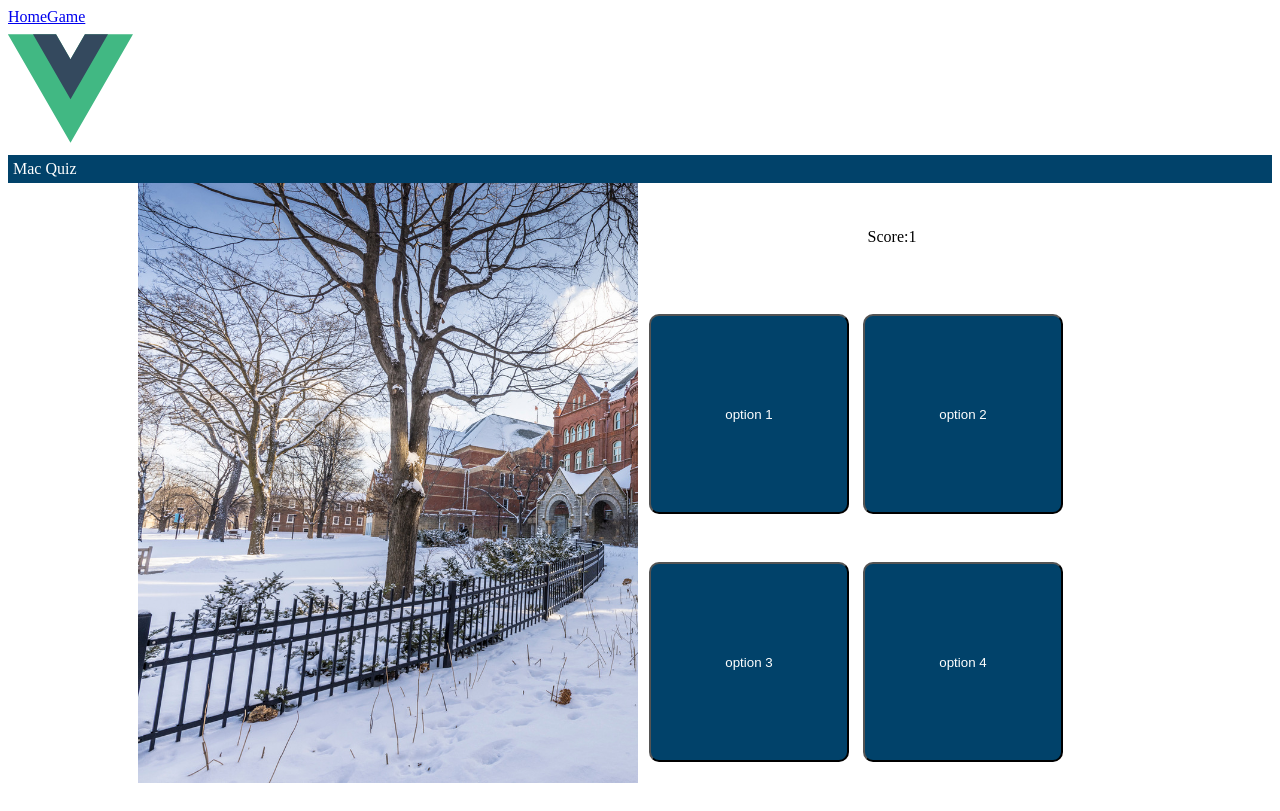
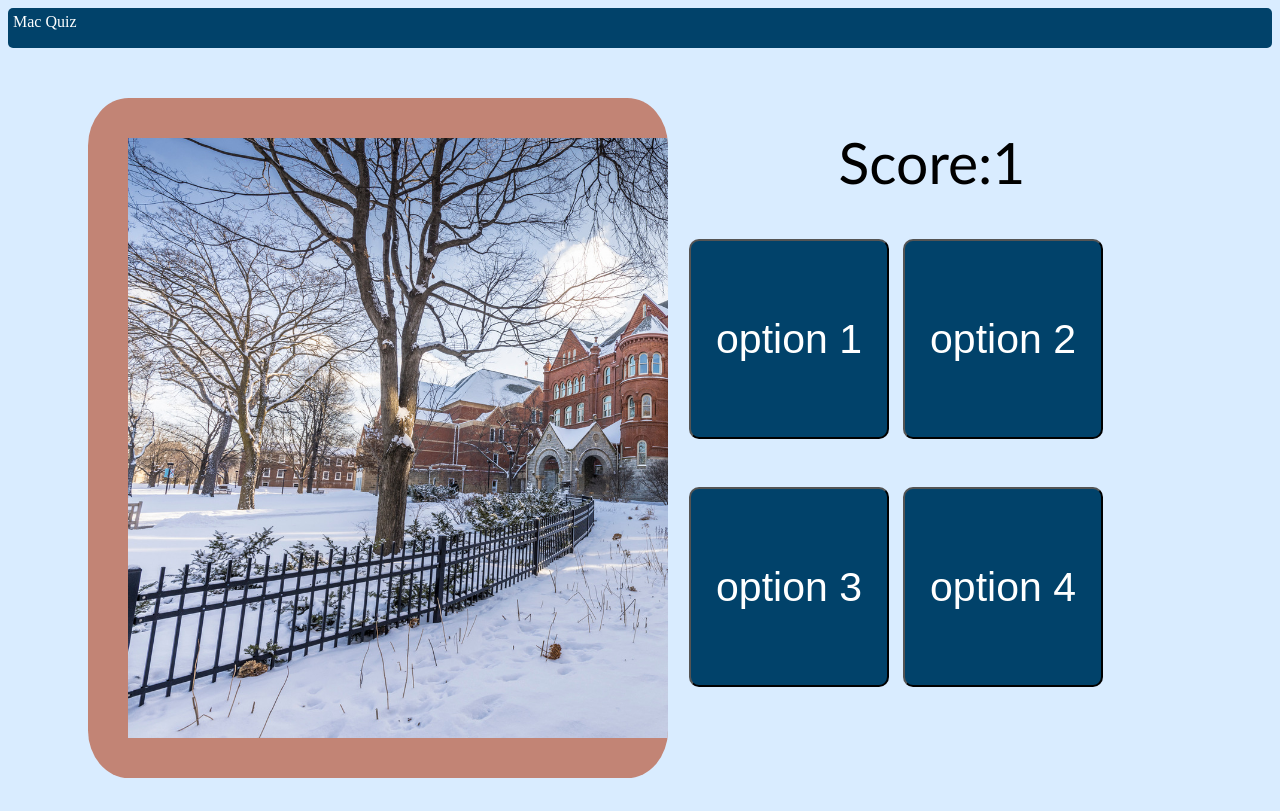
Before and after one commit to ebrooks2002/MacQuiz, a Vue app: page /#/game in a window 1280 px wide. Built offline with nearby package versions, Linux system fonts and the light colour scheme.

Commit message:
visual changes
visual changes - andy

```diff
--- a/src/App.vue
+++ b/src/App.vue
@@ -8,12 +8,12 @@ export default{
 
 <template>
   <main> <!-- the nav bar (delete?)-->
-    <TheNavigation/>
+    <!-- <TheNavigation/> -->
   </main>
 
-  <header>
+  <!-- <header>
     <img alt="Vue logo" class="logo" src="./assets/logo.svg" width="125" height="125" />
-  </header>
+  </header> -->
 
   <div class = "container">
     <router-view></router-view> <!-- makes the pages visible -->
--- a/src/assets/base.css
+++ b/src/assets/base.css
@@ -2,7 +2,7 @@
 :root {
   --vt-c-white: #ffffff;
   --vt-c-white-soft: #f8f8f8;
-  --vt-c-white-mute: #f2f2f2;
+  --vt-c-white-mute: #3d3d3d;
 
   --vt-c-black: #181818;
   --vt-c-black-soft: #222222;
--- a/src/views/Game.vue
+++ b/src/views/Game.vue
@@ -11,7 +11,6 @@
             Score:1
             <div id="timer"></div>
         </div>
-
             <button id="option1" v-on:click="toggleDisplay()" class="optionBtn">{{ options[0] }}</button>
             <button id="option2" v-on:click="toggleDisplay()" class="optionBtn">{{ options[1] }}</button>
             <button id="option3" v-on:click="toggleDisplay()" class="optionBtn">{{ options[2] }}</button>
@@ -85,13 +84,15 @@ export default {
 
 <style scoped>
 
-
     .navBar{
         text-align: left;
         background-color: #01426a;
         top: 100%;
-        color: white;
+        color: rgb(184, 184, 184);
         padding: 5px;
+        border-radius: 5px;
+        min-height: 30px;
+
     }
     #homeBtn{
         text-decoration: none;
@@ -99,8 +100,9 @@ export default {
 
     }
     .container{
+        margin-top: 50px;
         display: flex;
-        margin: auto;
+
     }
     .flexBox{
         height: 600px;
@@ -108,22 +110,27 @@ export default {
         margin: auto;
         margin-top: 20px;
         text-align: center;
+        padding: 10px
     }
     #info{
         width: 100%;
-        padding-top: 25px;
+        padding-top: auto ;
         height: 70px;
         box-sizing: border-box;
+        font-size: 57px;
+        font-family: 'Trebuchet MS', 'Lucida Sans Unicode', 'Lucida Grande', 'Lucida Sans', Arial, sans-serif
     }
     #image{
         clear: both;
         margin-right: 2px;
-        background-color: #D44420;
+        background-color: #c28475;
         text-align: center;
         font-size: 20px;
         height: 600px;
         margin-top: 0px;
         overflow: hidden;
+        border-radius: 7%;
+        padding: 40px;
     }
     img{
         width: auto;
@@ -133,7 +140,7 @@ export default {
         margin-left: 2px;
         display: flex;
         flex-wrap: wrap;
-      align-content: stretch;
+        align-content: stretch;
     }
     button{
         border-radius: 10px;
@@ -143,6 +150,7 @@ export default {
         margin-left: 7px;
         margin-right: 7px;
         box-sizing: border-box;
+        font-size: 41px;
 
     }
     button:hover{
--- a/src/views/Home.vue
+++ b/src/views/Home.vue
@@ -21,10 +21,11 @@
 </template>
 
 <style>
+    body{background-color:#d9ecff;}
 
     button{
         border-radius: 10px;
-        background-color: white;
+        background-color: rgb(255, 255, 255);
         width: 150px;
         background-color: #01426A;
         height: 50px;
```
